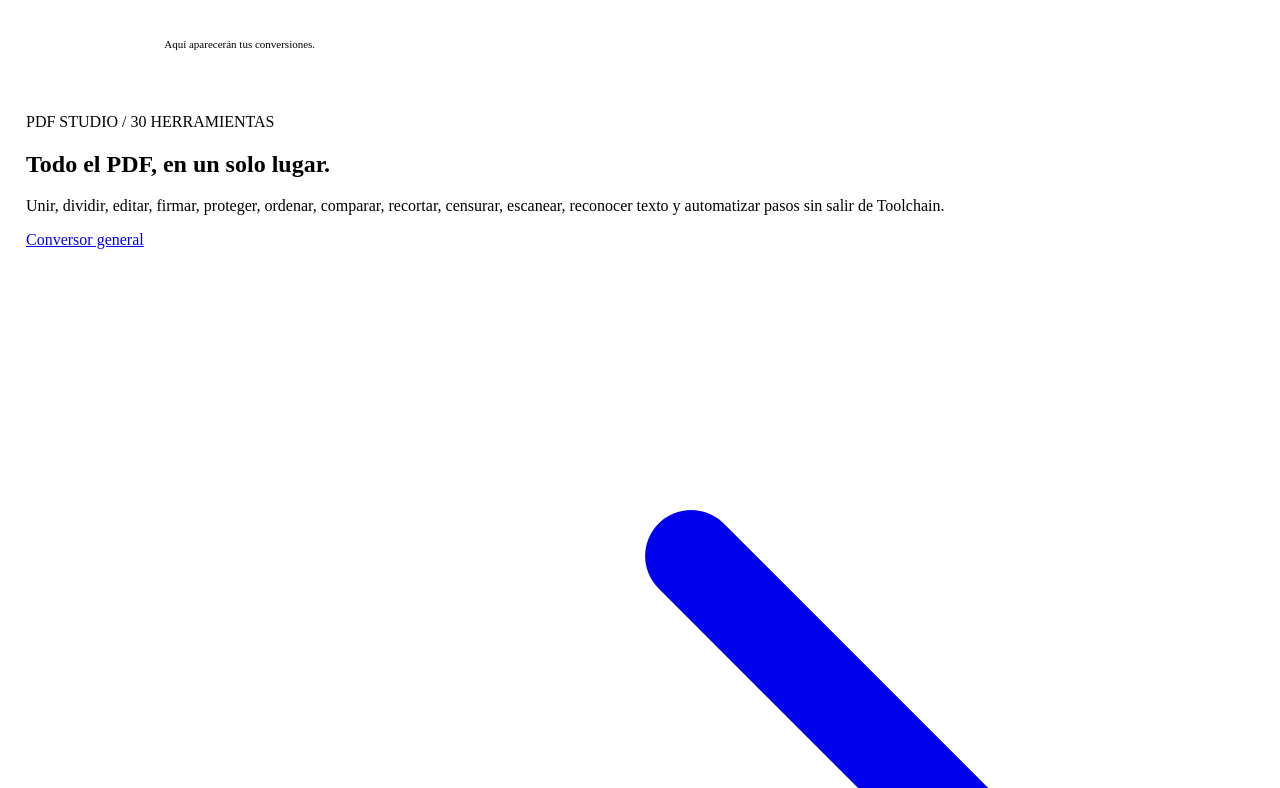
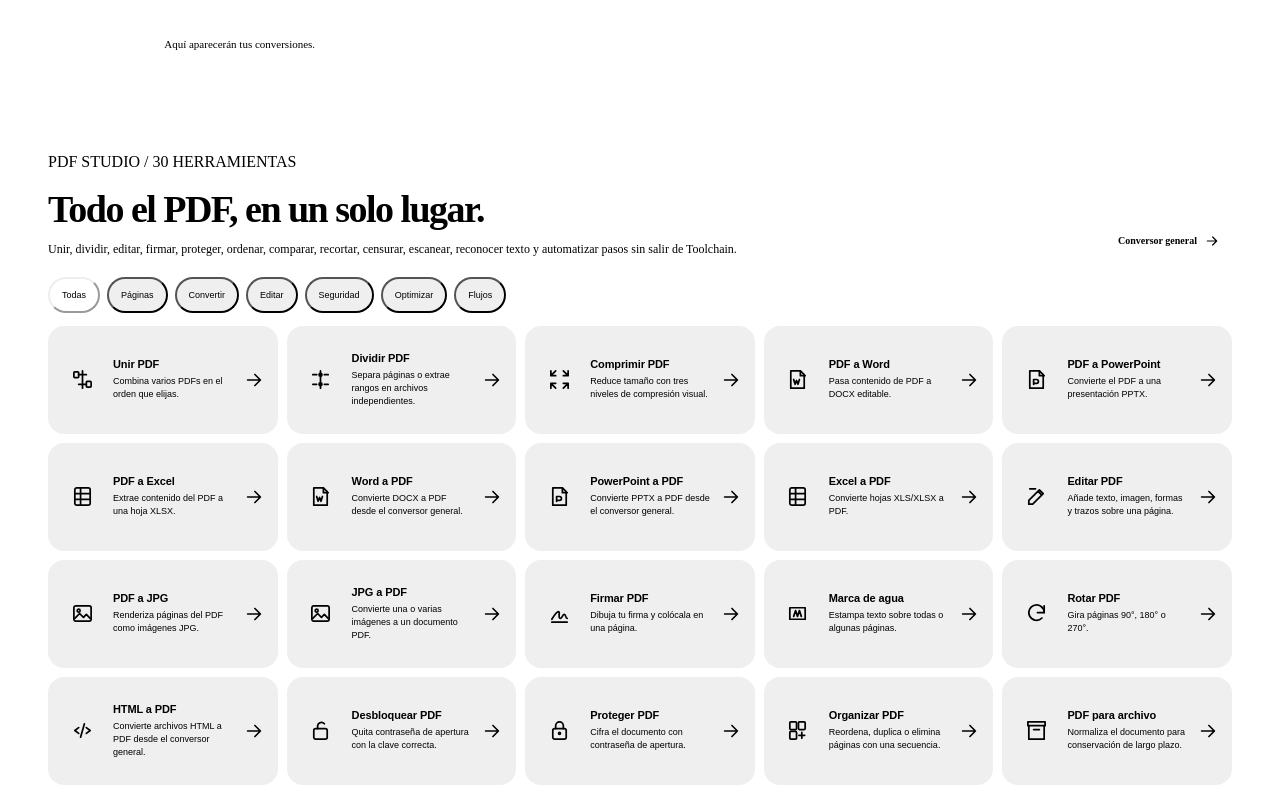
Before and after one commit to reynosoch/reynosoch.github.io, a website with bundled scripts: page convert/index.html in a window 1280 px wide. Shown: the part 1263-2051 px from the top of the page. Built offline with nearby package versions, Linux system fonts and the light colour scheme.

Commit message:
style(convert): load PDF Studio styles

```diff
--- a/convert/index.html
+++ b/convert/index.html
@@ -1,5 +1,5 @@
 <!doctype html>
-<html lang="es"><head><meta charset="UTF-8"><meta name="viewport" content="width=device-width, initial-scale=1"><meta name="theme-color" content="#0f1014"><meta name="description" content="Convierte documentos, hojas, imágenes, datos y trabaja con PDFs directamente en tu navegador."><link rel="canonical" href="https://reynosoch.github.io/convert/"><title>Convert · Reynoso Toolchain</title><link rel="icon" href="../favicon.svg" type="image/svg+xml"><link rel="stylesheet" href="../hub.css?v=liquid-glass"><link rel="stylesheet" href="./styles.css"></head>
+<html lang="es"><head><meta charset="UTF-8"><meta name="viewport" content="width=device-width, initial-scale=1"><meta name="theme-color" content="#0f1014"><meta name="description" content="Convierte documentos, hojas, imágenes, datos y trabaja con PDFs directamente en tu navegador."><link rel="canonical" href="https://reynosoch.github.io/convert/"><title>Convert · Reynoso Toolchain</title><link rel="icon" href="../favicon.svg" type="image/svg+xml"><link rel="stylesheet" href="../hub.css?v=liquid-glass"><link rel="stylesheet" href="./styles.css"><link rel="stylesheet" href="./pdf-tools.css"></head>
 <body class="toolchain-body"><div class="ambient" aria-hidden="true"></div><div class="convert-shell"><a class="skip-link" href="#main">Ir al contenido</a><header class="convert-head"><a class="back-link" href="../"><svg class="ui-icon" viewBox="0 0 24 24" fill="none" stroke="currentColor" stroke-width="1.8" stroke-linecap="round" stroke-linejoin="round" aria-hidden="true"><path d="m12 19-7-7 7-7"/><path d="M19 12H5"/></svg> Toolchain</a><div class="convert-title"><strong>CONVERT<span>.</span></strong><small>ARCHIVOS / USO DIARIO</small></div></header><main id="main">
 <section class="hero-convert"><div class="hero-copy glass"><p class="section-kicker">UN ARCHIVO ENTRA · OTRO SALE</p><h1>Cámbialo.<br><span>Sigue.</span></h1><p>Convierte documentos, hojas, imágenes, datos y texto sin brincar entre cinco páginas. Suelta lo que tengas, elige la salida y sigue trabajando.</p><div class="hero-chips"><span>PDF</span><span>Word · DOCX</span><span>Excel · XLS/XLSX</span><span>PowerPoint · PPTX</span><span>ODF · EPUB</span><span>CSV / JSON / YAML</span><span>PNG / JPG / WebP / SVG</span></div></div><aside class="privacy-card glass"><div><div class="privacy-icon"><svg viewBox="0 0 24 24" fill="none" stroke="currentColor" stroke-width="1.8" stroke-linecap="round" stroke-linejoin="round" aria-hidden="true"><path d="M12 3 5 6v5c0 4.5 2.8 8 7 10 4.2-2 7-5.5 7-10V6z"/><path d="m9 12 2 2 4-5"/></svg></div><h2>Local primero.</h2><p>La cola, las conversiones base y tus archivos viven en tu navegador. No se suben a Reynoso Toolchain ni se guardan en GitHub.</p></div><small>Los motores pesados se cargan solo cuando hacen falta: PDF.js, SheetJS, js-yaml, docx, PptxGenJS, heic2any y pdf-lib.</small></aside></section>
 <section class="converter-grid"><div class="drop-panel"><div class="upload-window glass"><div class="window-bar" aria-hidden="true"><div class="traffic"><i></i><i></i><i></i></div><span>convert-inbox.local</span><small id="window-count">0 archivos</small></div><div class="window-body"><div id="dropzone" class="dropzone" tabindex="0" role="button" aria-label="Agregar archivos"><div class="drop-icon"><svg viewBox="0 0 24 24" fill="none" stroke="currentColor" stroke-width="1.8" stroke-linecap="round" stroke-linejoin="round" aria-hidden="true"><path d="M12 16V4m-4 4 4-4 4 4M5 20h14"/></svg></div><p class="step-label">01 / ENTRADA</p><h2>Suelta aquí todo el desmadre.</h2><p>Archivos sueltos, varios a la vez, una carpeta completa o una imagen pegada desde el portapapeles.</p><div class="pick-actions"><button id="pick-files" class="button-primary" type="button">Elegir archivos</button><button id="pick-folder" type="button">Abrir carpeta</button></div><p class="accept-line">PDF · DOCX · XLSX · XLS · XLSB · PPTX · ODT · ODS · EPUB · CSV · TSV · JSON · YAML · XML · RTF · Markdown · código · imágenes y más</p></div><div id="queue" class="queue"></div></div></div><input id="file-input" type="file" multiple hidden><input id="folder-input" type="file" multiple webkitdirectory directory hidden></div>
```
